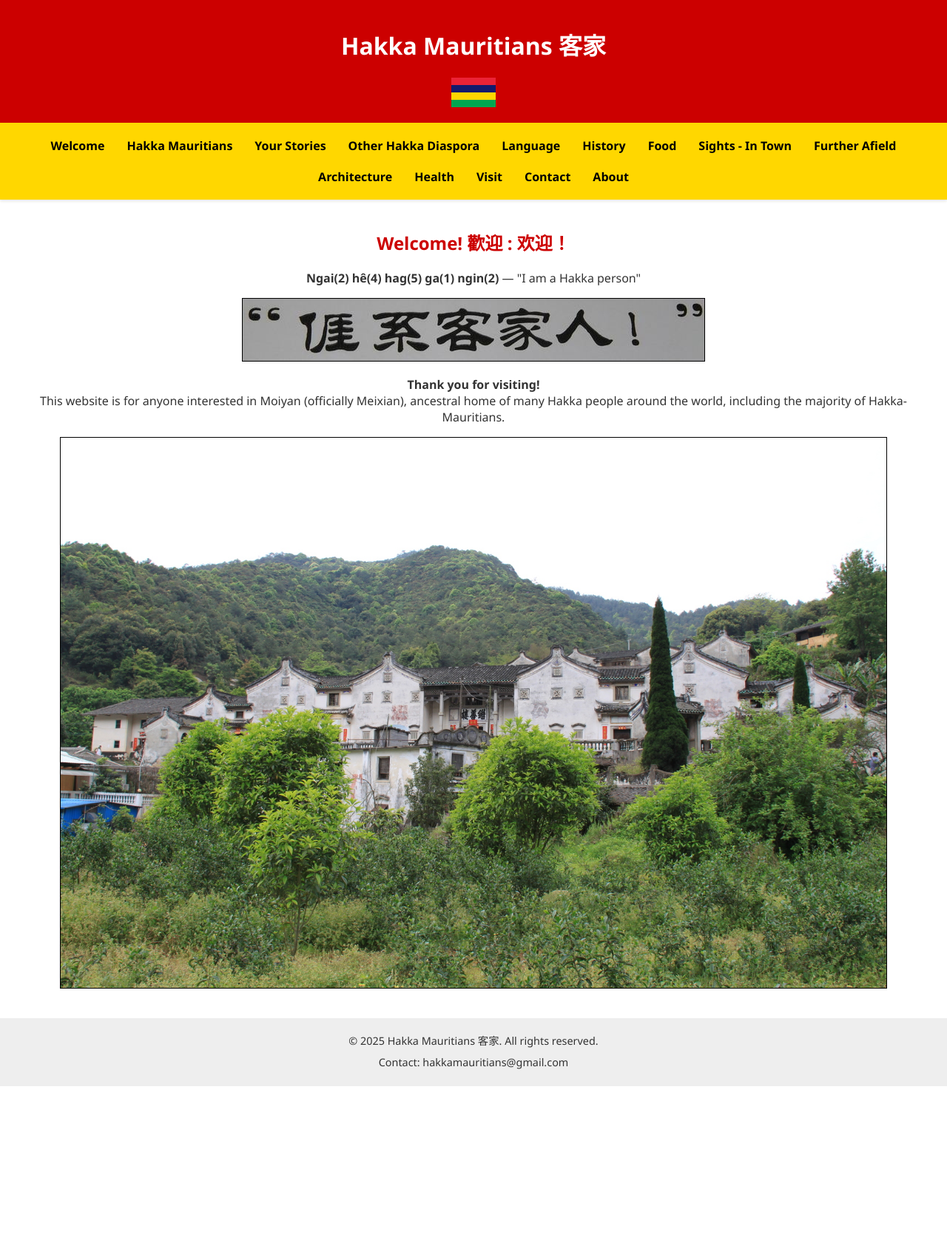
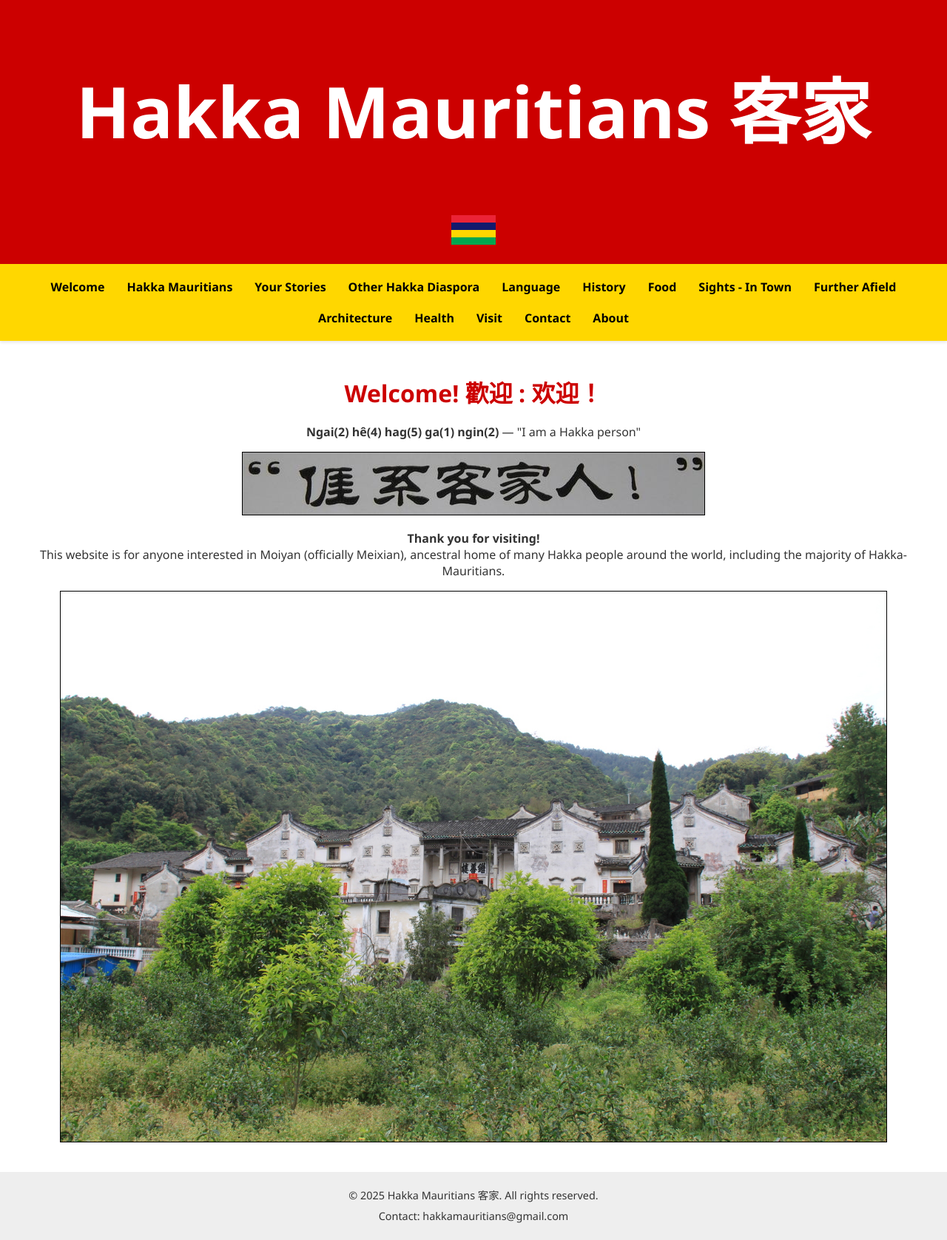
Before and after one commit to oliverlyf/hakka_mauritian_website, a Jekyll site: the page built from index.md, in a window 1280 px wide. Shown: the whole page at 74% size. Built offline with Jekyll 4.4.1, drawn with Linux system fonts in a browser that asks for light colours; before the commit the page ends 1469 px from its top, so only the background shows below that.

Commit message:
Update styles.css

```diff
--- a/assets/css/styles.css
+++ b/assets/css/styles.css
@@ -11,8 +11,9 @@ body {
 header {
   background-color: #cc0000;                /* Applies dark red background */
   color: #fff;                              /* Sets text color to white for contrast */
-  padding: 1rem;                            /* Adds space around header content */
+  padding: 0.75rem;                         /* Adds space around header content */
   text-align: center;                       /* Centers all inline content inside the header */
+  font-size: 3rem;                          /* text size*/
 }
 
 /* Styling the flag image inside header */
@@ -58,7 +59,7 @@ nav a {
   text-align: center;                       /* Centers text inside the link */
   padding: 10px 15px;                       /* Adds internal spacing */
   text-decoration: none;                    /* Removes underline */
-  font-weight: 600;                         /* Makes text semi-bold */
+  font-weight: 700;                         /* Makes text semi-bold */
 }
 
 /* Hover effect on nav links and dropdown buttons */
@@ -106,6 +107,7 @@ h2 {
   color: #cc0000;                           /* Dark red heading */
   margin-bottom: 1rem;                      /* Space below heading */
   text-align: center;                       /* Centers the heading */
+  font-size: 2rem;                          /* text size*/
 }
 
 /* Paragraph inside image container */
```
